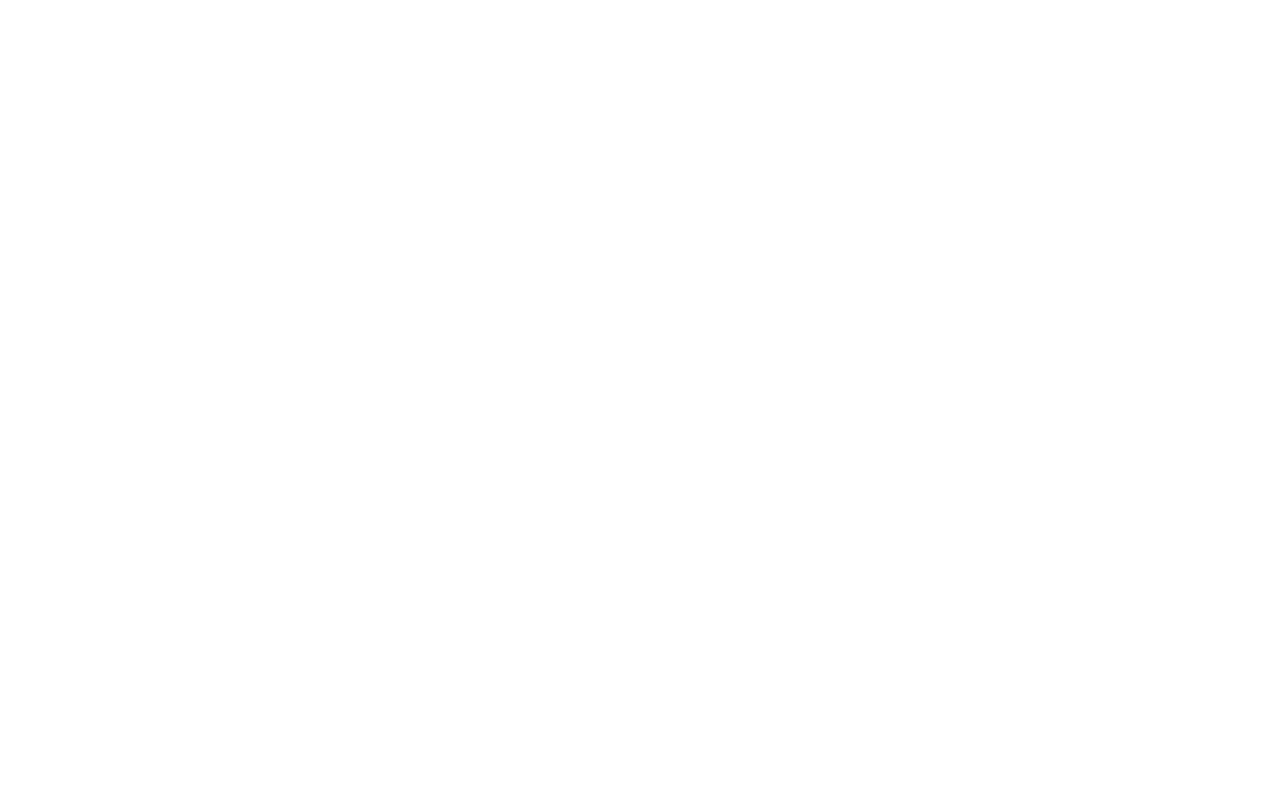
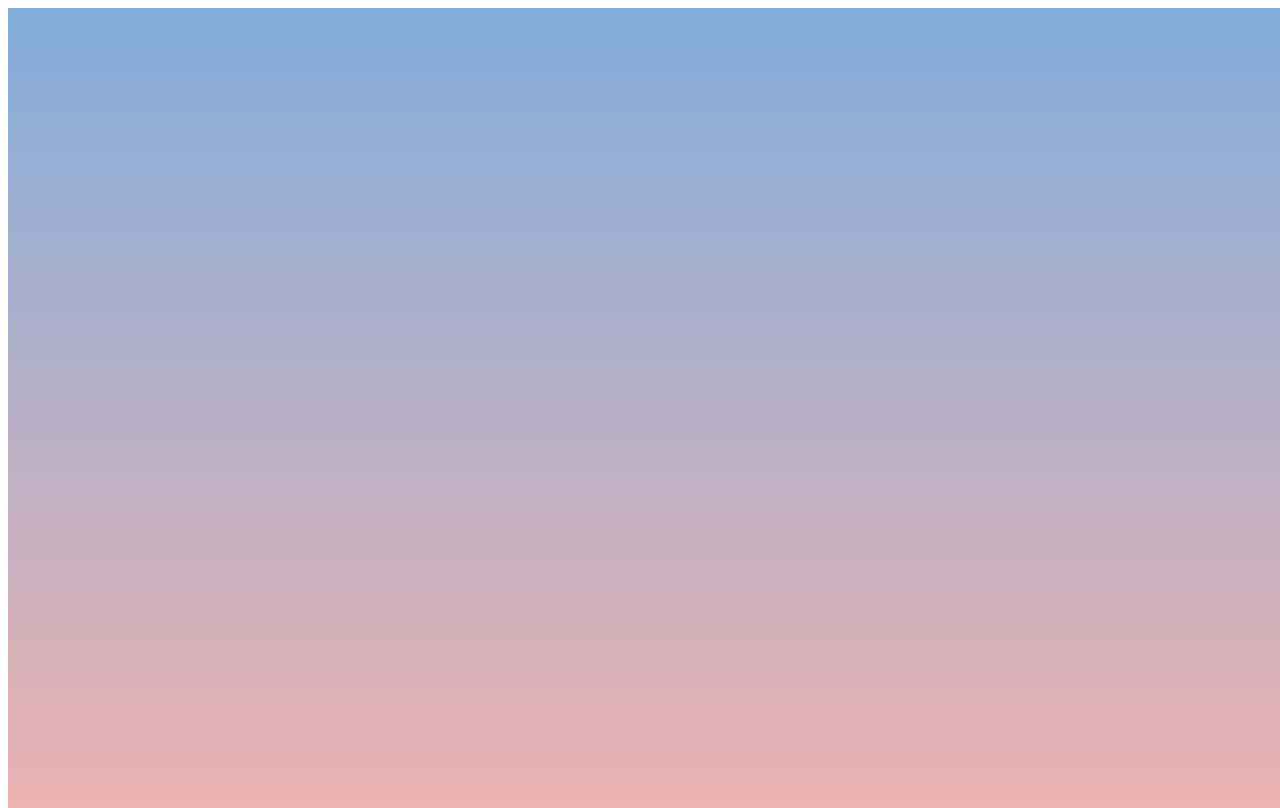
Before and after one commit to FL33TW00D/wasm-boids, a website: page www/index.html in a window 1280 px wide. Drawn offline with Linux system fonts and the light colour scheme.

Commit message:
getting closer

```diff
--- a/www/index.html
+++ b/www/index.html
@@ -4,14 +4,12 @@
         <meta charset="utf-8" />
         <title>Boids</title>
         <style>
-    html, body {
-      margin: 0;
-      height: 100%;
-    }
             #canvas {
+                position: absolute;
                 width: 100%;
                 height: 100%;
-      display: block;
+                overflow: hidden;
+                background: linear-gradient(to bottom, #82addb 0%,#ebb2b1 100%);
             }
         </style>
     </head>
--- a/www/index.ts
+++ b/www/index.ts
@@ -1,3 +1,13 @@
+//TODO
+//1. Work out correct scaling for the axes
+//2. Custom geometry
+//3. Custom lighting
+//4. Skybox
+//5. Optimize depth calculation
+//6. Setup rust in a web worker
+//7. Use dx, dy, dz values to rotate the starling in the correct direction
+//8. Normalize the bounds of the axis between 0 and 1
+
 import { Murmuration, Starling } from "wasm-boids";
 import { memory } from "wasm-boids/wasm_boids_bg.wasm";
 import * as THREE from "three";
@@ -5,37 +15,48 @@ import * as THREE from "three";
 function main() {
     const canvas = document.querySelector("#canvas") as HTMLCanvasElement;
 
-    const renderer = new THREE.WebGLRenderer({ canvas });
+    const renderer = new THREE.WebGLRenderer({
+        canvas,
+        alpha: true,
+        antialias: true,
+    });
 
-    const fov = 75;
-    const aspect = 2; // the canvas default
-    const near = 0.1;
-    const far = 100;
-    const camera = new THREE.PerspectiveCamera(fov, aspect, near, far);
-    camera.position.z = 3;
+    let HEIGHT = window.innerHeight;
+    let WIDTH = window.innerWidth;
+
+    // Create the camera
+    let aspectRatio = WIDTH / HEIGHT;
+    let fieldOfView = 60;
+    let nearPlane = 1;
+    let farPlane = 10000;
+    let camera = new THREE.PerspectiveCamera(
+        fieldOfView,
+        aspectRatio,
+        nearPlane,
+        farPlane
+    );
+
+    camera.position.z = 4;
 
     const scene = new THREE.Scene();
+    scene.fog = new THREE.Fog(0xf7d9aa, 100, 950);
+    let ambientLight = new THREE.AmbientLight(0xdc8874, 0.5);
+    scene.add(ambientLight);
 
-    {
-        const color = 0xffffff;
-        const intensity = 1;
-        const light = new THREE.DirectionalLight(color, intensity);
-        light.position.set(-1, 2, 4);
-        scene.add(light);
-    }
-
-    const boxWidth = 0.05;
-    const boxHeight = 0.05;
-    const boxDepth = 0.05;
-    const geometry = new THREE.BoxGeometry(boxWidth, boxHeight, boxDepth);
+    const radius = 0.02;
+    const height = 0.1;
+    const radialSegments = 6;
+    const geometry = new THREE.ConeGeometry(radius, height, radialSegments);
 
     function makeInstance(geometry: any, posvec: THREE.Vector3) {
         const material = new THREE.MeshPhongMaterial({
             color: new THREE.Color(
                 parseInt(
-                    "0x" + Math.floor(Math.random() * 16777215).toString(16)
+                    "0x321100"
+                    //"0x" + Math.floor(Math.random() * 16777215).toString(16)
                 )
             ),
+            flatShading: true,
         });
         const cube = new THREE.Mesh(geometry, material);
         scene.add(cube);
@@ -45,7 +66,7 @@ function main() {
         cube.position.z = posvec.z;
         return cube;
     }
-    const murmuration = Murmuration.new(canvas.width, canvas.height, 100);
+    const murmuration = Murmuration.new(canvas.width, canvas.height, 50);
     const flockSize = murmuration.size();
 
     const starlingPtr = murmuration.flock();
@@ -69,7 +90,7 @@ function main() {
         );
     }
 
-    function resizeRendererToDisplaySize(renderer : any) {
+    function resizeRendererToDisplaySize(renderer: any) {
         const canvas = renderer.domElement;
         const width = canvas.clientWidth;
         const height = canvas.clientHeight;
@@ -102,9 +123,10 @@ function main() {
                 } ${starlingFields[i + 5]}`
             );
             */
+            //these need to be normalized to negative, currently really dumb
             cubes[cubeIdx].position.x = starlingFields[i] / 300;
             cubes[cubeIdx].position.y = starlingFields[i + 1] / 150;
-            cubes[cubeIdx++].position.z = (starlingFields[i + 2] * -1) / 100;
+            cubes[cubeIdx++].position.z = (starlingFields[i + 2] * -1) / 1000;
         }
 
         renderer.render(scene, camera);
@@ -114,4 +136,6 @@ function main() {
     requestAnimationFrame(render);
 }
 
+function createLighting() {}
+
 main();
```
Also changed, not shown: www/dist/index.js, 1 other file. Lines whose indentation alone changed are shown as unchanged.
